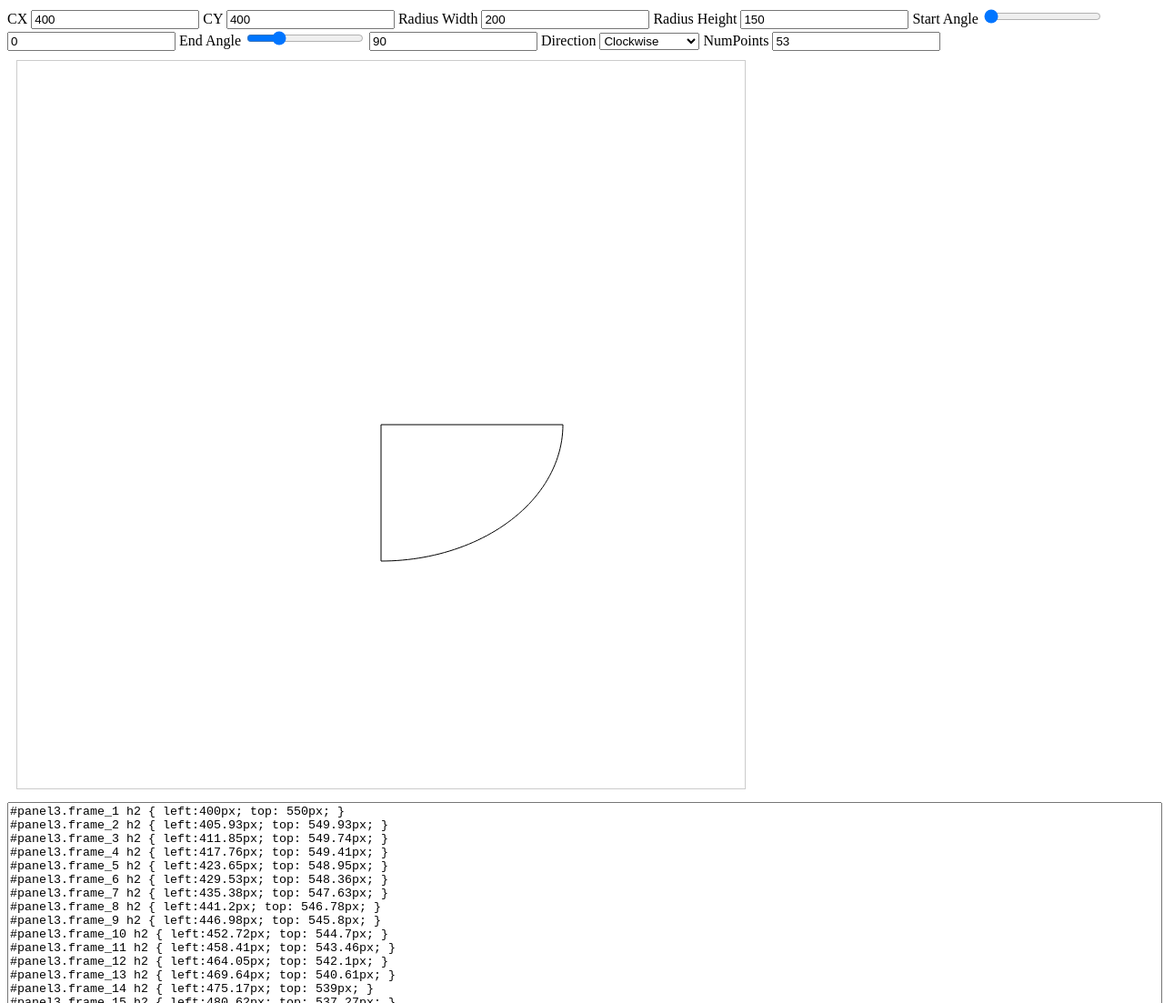
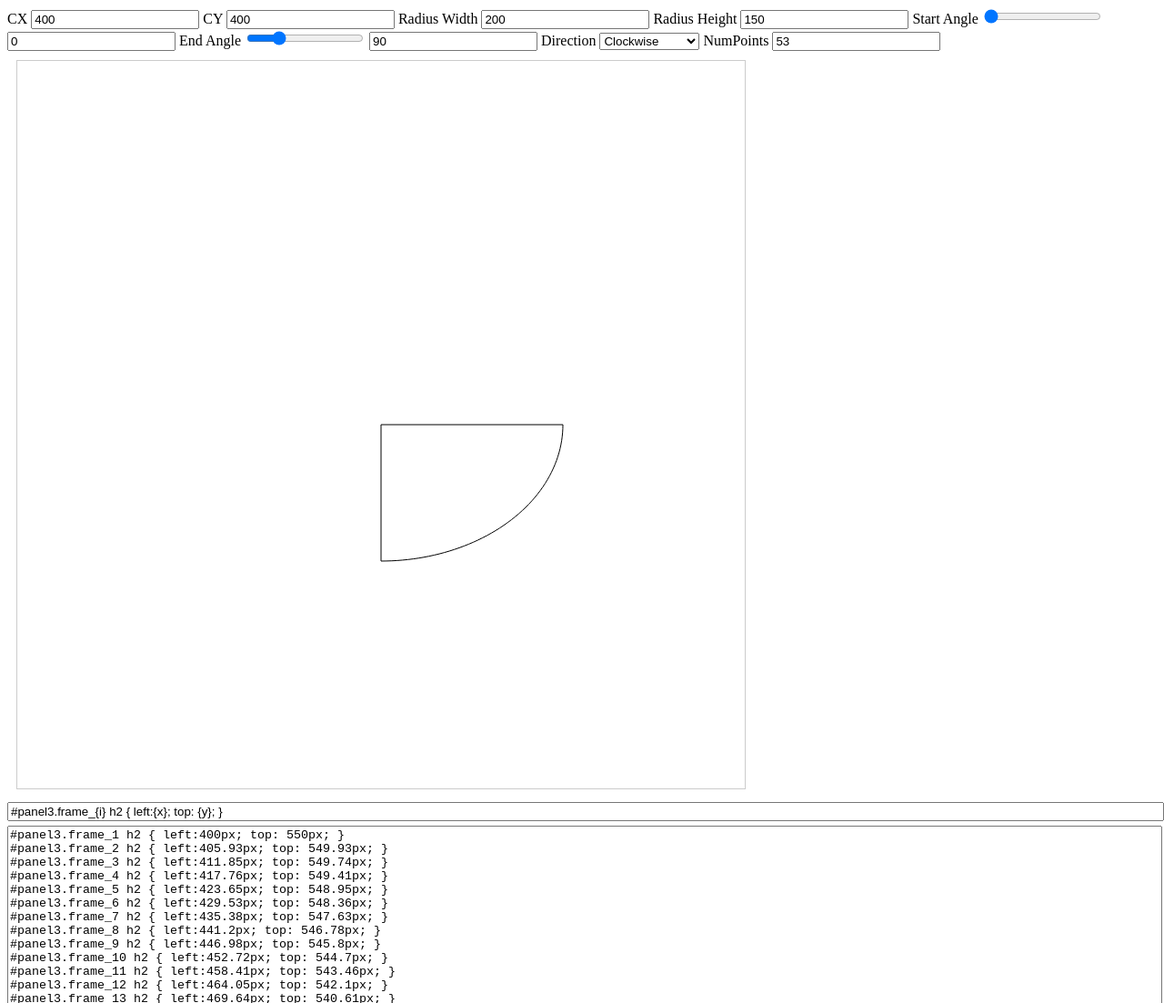
Before and after one commit to andyjamesdavies/CurveTool, a plain HTML site: page index.html in a window 1280 px wide. Shown: the top 1103 px of the page at 91% size. Drawn offline with Linux system fonts and the light colour scheme.

Commit message:
added output template

```diff
--- a/index.html
+++ b/index.html
@@ -12,6 +12,11 @@
       #list {
         width:100%;
         height:400px;
+      }
+
+      #outputTemplate {
+        margin-bottom:5px;
+        width:100%;
       }
     </style>
   </head>
@@ -47,6 +52,8 @@
 
       <canvas id="output" height="800px" width="800px">This tool only works in browsers supporting canvas, sorry</canvas>
 
+      <input type="text" name="outputTemplate" id="outputTemplate" />
+
       <textarea id="list"></textarea>
 
       <script type="text/javascript" src="jquery-1.8.0.min.js"></script>
@@ -63,7 +70,8 @@
                 $endAngleTxt = $('#endAngleTxt'),
                 $dir = $('#dir'),
                 $list = $('#list'),
-                $numPoints = $('#numPoints');
+                $numPoints = $('#numPoints'),
+                $outputTemplate = $('#outputTemplate');
 
             var cx = parseInt($canvas.width(), 10) / 2,
                 cy = parseInt($canvas.height(), 10) / 2,
@@ -76,7 +84,8 @@
                 numPoints = 53,
                 posX = cx,
                 posY = cy,
-                pointsArr = [];
+                pointsArr = [],
+                outputTemplate = '#panel3.frame_{i} h2 { left:{x}; top: {y}; }';
 
             $cx.val(cx);
             $cy.val(cy);
@@ -87,7 +96,8 @@
             $endAngle.val(endAngle);
             $endAngleTxt.val(endAngle);
             $dir.val(dir);
-            $numPoints.val(numPoints)
+            $numPoints.val(numPoints);
+            $outputTemplate.val(outputTemplate);
 
             var canvas = $canvas[0],
                 ctx = undefined;
@@ -137,9 +147,16 @@
                 ctx.stroke();
 
                 if (pointsArr.length > 0) {
-                  var str = '';
+                  var str = '',
+                      tmp = outputTemplate;
                   for (var i = 0; i < pointsArr.length; i++) {
-                    str += '#panel3.frame_' + parseInt(i + 1, 10) +' h2 { left:' + round(pointsArr[i].x, 2) + 'px; top: ' + round(pointsArr[i].y, 2) + 'px; }' + "\r\n";
+                    tmp = outputTemplate;
+                    tmp = tmp.replace('{i}', parseInt(i + 1, 10));
+                    tmp = tmp.replace('{x}', round(pointsArr[i].x, 2) + 'px');
+                    tmp = tmp.replace('{y}', round(pointsArr[i].y, 2) + 'px');
+                    str += tmp + "\r\n"
+
+                    // str += '#panel3.frame_' + parseInt(i + 1, 10) +' h2 { left:' + round(pointsArr[i].x, 2) + 'px; top: ' + round(pointsArr[i].y, 2) + 'px; }' + "\r\n";
                   }
 
                   $list.html(str);
@@ -206,6 +223,11 @@
               draw();
             });
 
+             $outputTemplate.change(function () {
+              outputTemplate = $(this).val();
+              draw();
+            });
+
         });
       </script>
   </body>
```
Also changed, not shown: 1 other file.
